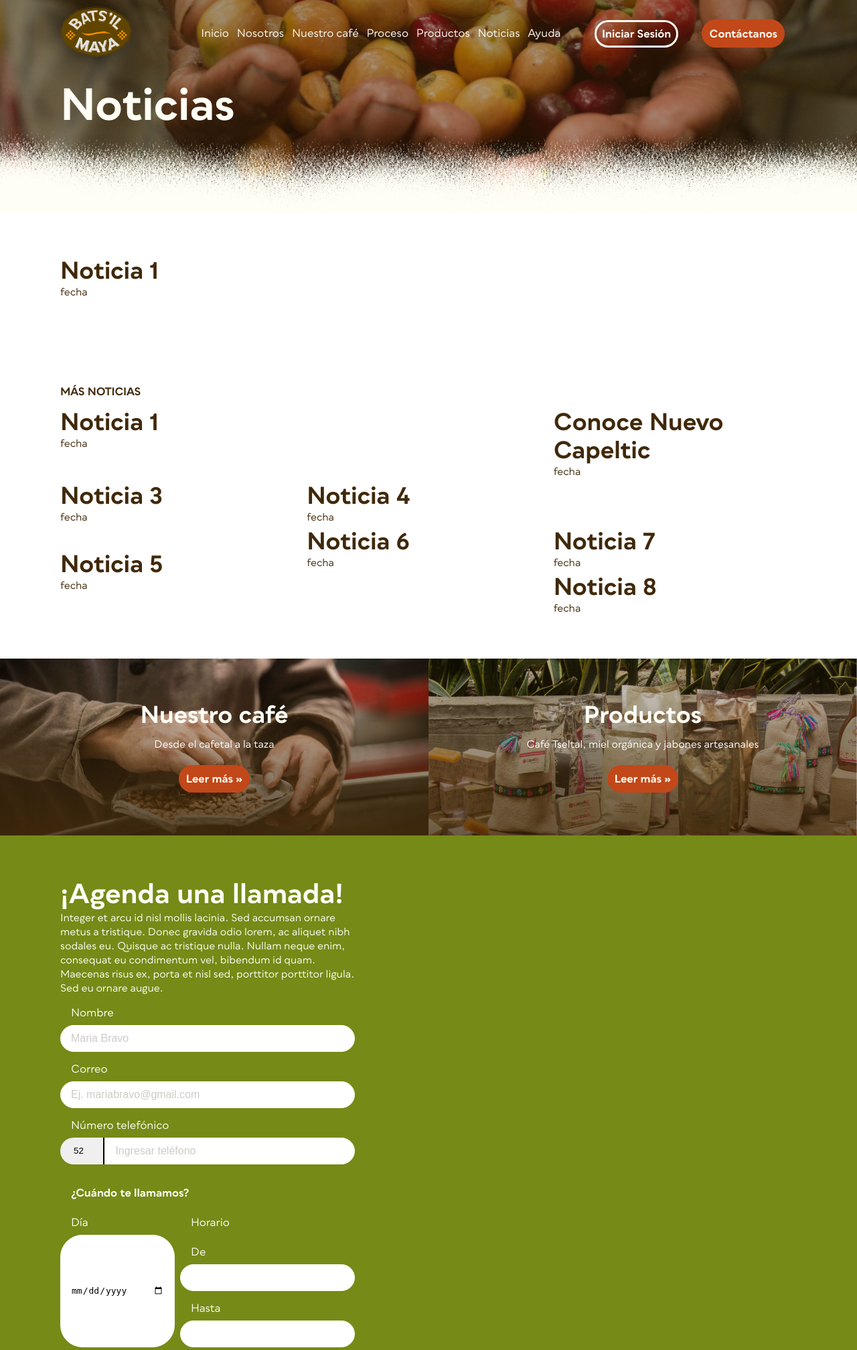
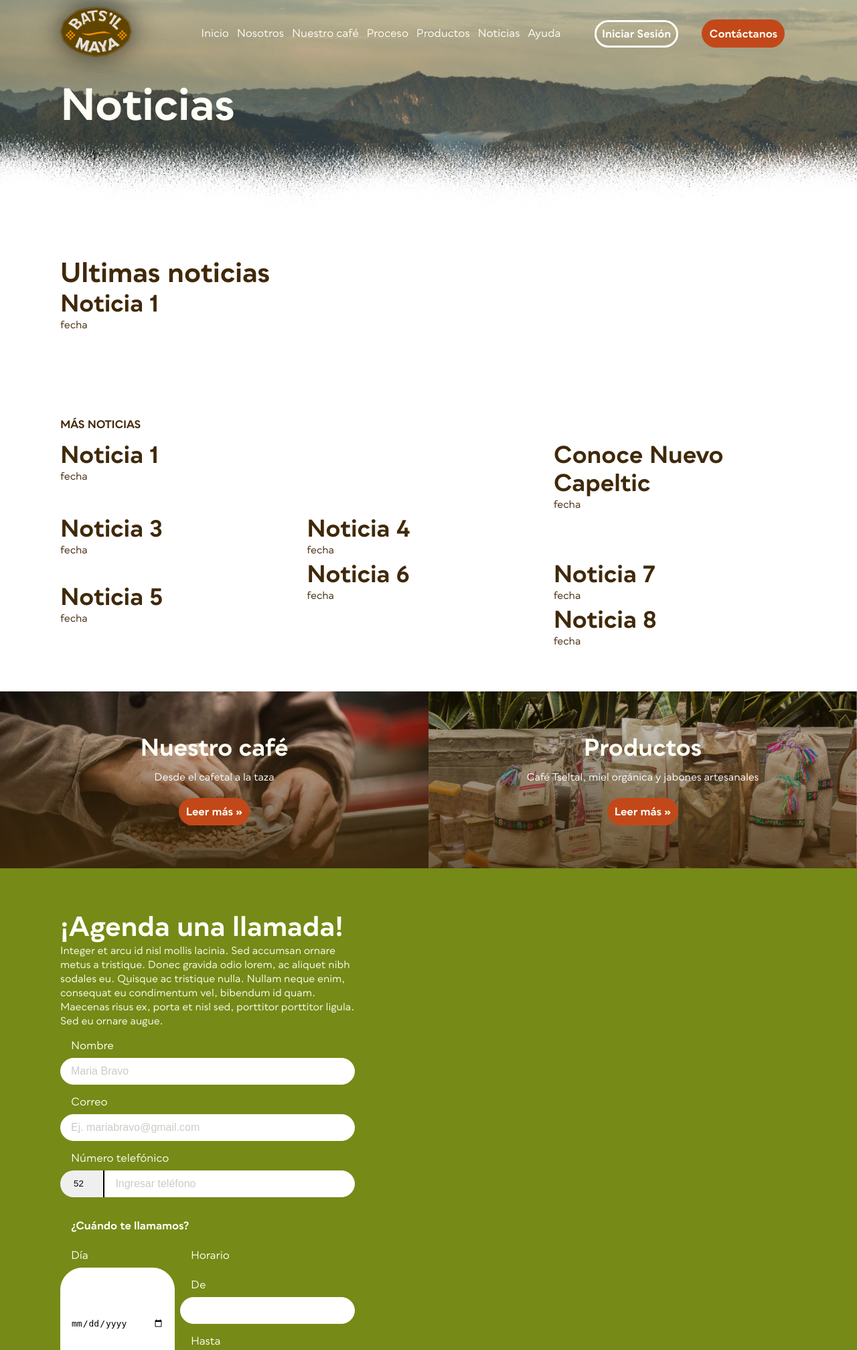
Before and after one commit to arturoacevedob/ase1, a PHP site: page /noticias.html in a window 1280 px wide. Shown: the top 2015 px of the page at 67% size. Run offline with PHP 8.4, Linux system fonts and the light colour scheme.

Commit message:
fotos de noticias

```diff
--- a/noticias.html
+++ b/noticias.html
@@ -25,7 +25,7 @@
     <title>Noticias</title>
 </head>
 <body>
-<div id="proceso">
+<div id="noticias">
     <div>
         <header>
             <div class="grid-header container">
@@ -78,6 +78,7 @@
         </header>
     </div>
     <section class="container">
+        <h2>Ultimas noticias</h2>
         <article>
             <h3>Noticia 1</h3>
             <p>fecha</p>
--- a/style.css
+++ b/style.css
@@ -822,6 +822,12 @@ input[name="teléfono"] {
     color: var(--dark);
 }
 
+/* —————— AQUÍ EMPIEZAN ESTILOS DE NOTICIAS—————— */
+#noticias header {
+    background: url(images/fade/header_fade_blanco_batsil_maya.png) 0 100% / contain repeat-x,
+    url(images/noticias/header_noticias_batsil_maya.jpg) 70% 71% / cover no-repeat;
+}
+
 /* —————— AQUÍ EMPIEZAN ESTILOS DE AYUDA—————— */
 #ayuda header {
     background: url(images/fade/header_fade_blanco_batsil_maya.png) 0 100% / contain repeat-x,
```
Also changed, not shown: images/noticias/header_noticias_batsil_maya.jpg (added), images/noticias/noticia1.jpg (added), images/noticias/noticia10.jpg (added), images/noticias/noticia11.jpg (added), images/noticias/noticia12.jpg (added), images/noticias/noticia5.jpg (added), images/noticias/noticia6.jpg (added), images/noticias/noticia7.jpg (added), images/noticias/noticia8.jpg (added), images/noticias/noticia9.jpg (added), 2 other files.
